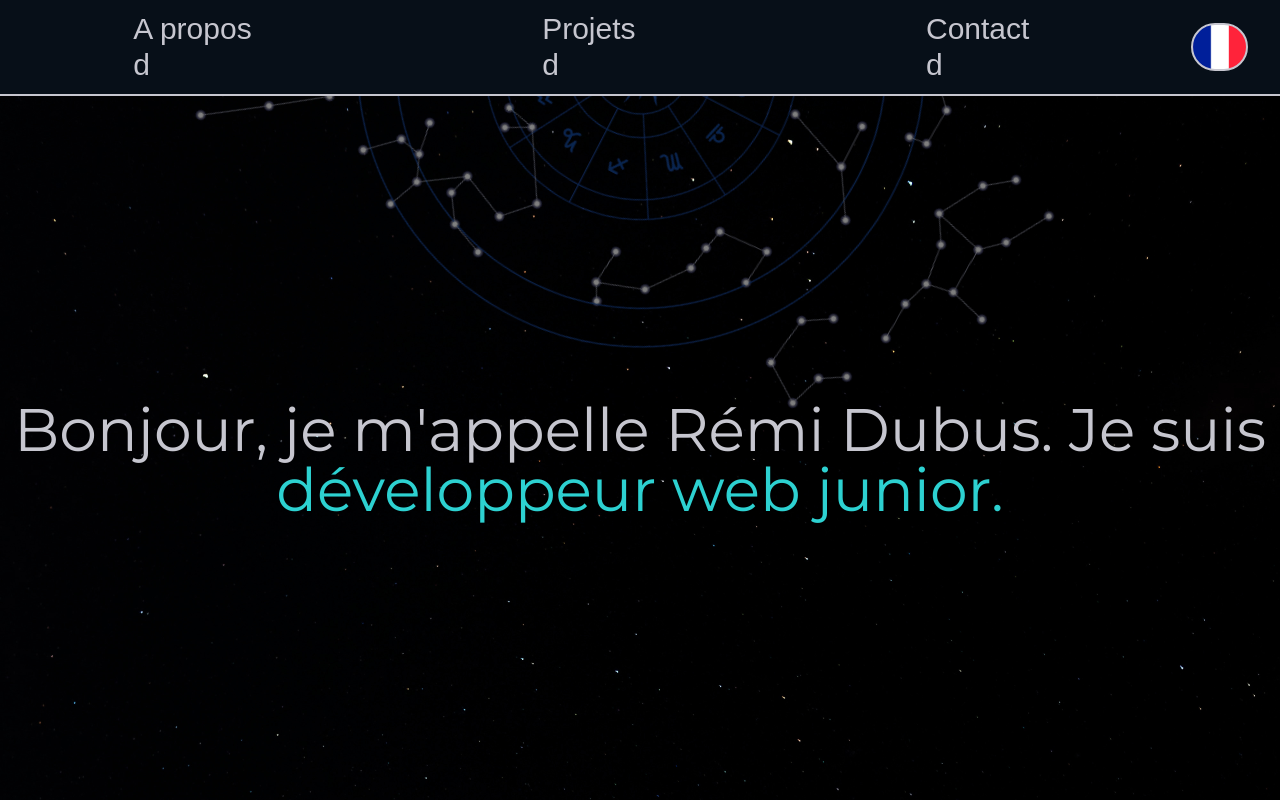
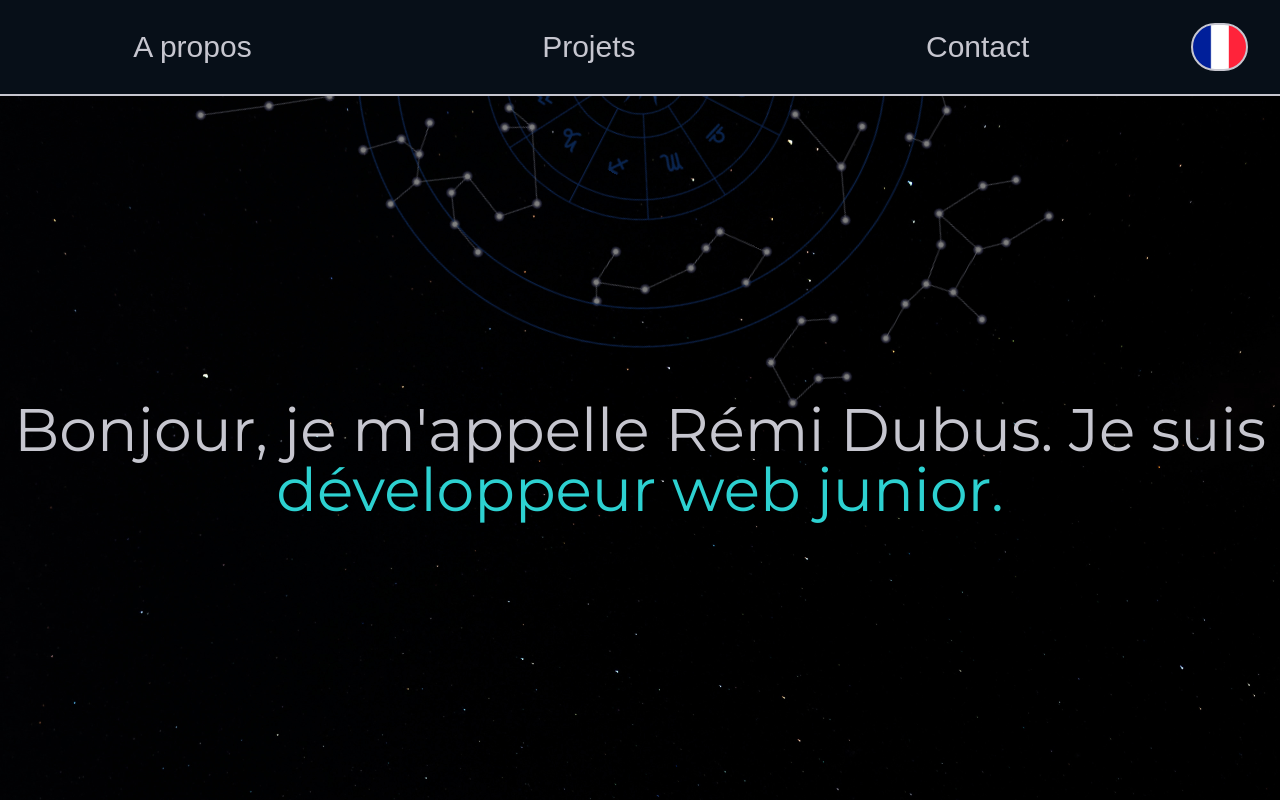
Before and after one commit to Remi-Dubus/Portfolio, a React (Vite) app: page / in a window 1280 px wide. Shown: the top 800 px of the page. Built offline with nearby package versions, Linux system fonts and the light colour scheme.

Commit message:
fix: bug

```diff
--- a/src/components/Footer.tsx
+++ b/src/components/Footer.tsx
@@ -10,7 +10,7 @@ export default function Footer() {
 		<>
 			<footer className="bg-darkcolor bg-cover flex flex-col justify-center items-center h-32 border-t-2 border-lightcolor sm:text-3xl sm:h-64">
 				<span className="text-lightcolor font-textfont">
-					&copy; 2024 Rémi Dubuss.
+					&copy; 2024 Rémi Dubus.
 				</span>
 				<span className="text-center text-lightcolor font-textfont">
 					{translations.footer.copyrigthText}{" "}
--- a/src/components/HeroBanner.tsx
+++ b/src/components/HeroBanner.tsx
@@ -9,7 +9,6 @@ export default function HeroBanner() {
 		<header className="h-screen p-4 flex flex-col items-center justify-start overflow-hidden font-maintitlefont text-3xl text-center text-lightcolor sm:pt-80 sm:text-6xl">
 			<section className="-mt-64 h-screen w-screen bg-animation bg-no-repeat bg-center animate-spin-slow opacity-50 z-0 bg-contain sm:w-screen sm:h-full sm:-mt-96 lg:absolute lg:w-4/5 lg:top-12">
 				{" "}
-				h
 			</section>
 			<section className="absolute top-1/3 lg:top-1/2">
 				<h1 className="z-10 inline">{translations.hero.title}</h1>
--- a/src/components/NavBar.tsx
+++ b/src/components/NavBar.tsx
@@ -37,7 +37,6 @@ export default function NavBar() {
 							key={l.name}
 						>
 							<a href={l.link}>{l.name}</a>
-							<p>d</p>{" "}
 						</li>
 					))}
 				</ul>
--- a/src/components/Projects.tsx
+++ b/src/components/Projects.tsx
@@ -28,7 +28,6 @@ export default function Projects() {
 			},
 		],
 	};
-
 	// import des langues et de la fonction permetant de switcher
 	const { translations } = useTranslation();
 
```
